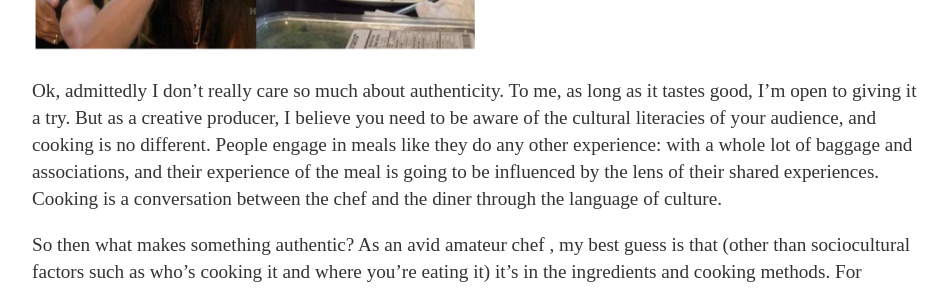
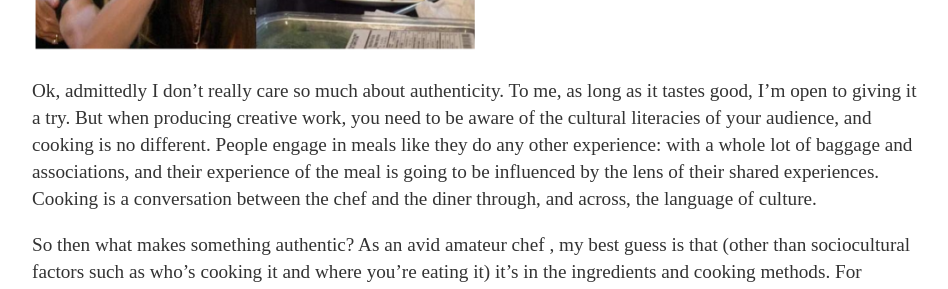
Before and after one commit to not-even-wong/not-even-wong.github.io, a Jekyll site: the page built from _posts/2019-11-12-analysing-similarities-between-recipes-with-topic-modeling.md, in a window 1280 px wide and 900 px high, scrolled down 544 px. Shown: the part 180-469 px from the top of the window, without its empty margins (160-1108 px from the left). Built offline with Jekyll 4.4.1, drawn with Linux system fonts in a browser that asks for light colours; some of the changed text lies outside the part shown.

Commit message:
Update 2019-11-12-analysing-similarities-between-recipes-with-topic-modeling.md

```diff
--- a/_posts/2019-11-12-analysing-similarities-between-recipes-with-topic-modeling.md
+++ b/_posts/2019-11-12-analysing-similarities-between-recipes-with-topic-modeling.md
@@ -11,7 +11,7 @@ Sometimes you hear people say things like "This doesn't taste authentic!"
 
 <img src="https://raw.githubusercontent.com/not-even-wong/not-even-wong.github.io/master/_posts/20191112/authenticity.png" width="50%">
 
-Ok, admittedly I don't really care so much about authenticity. To me, as long as it tastes good, I'm open to giving it a try. But as a creative producer, I believe you need to be aware of the cultural literacies of your audience, and cooking is no different. People engage in meals like they do any other experience: with a whole lot of baggage and associations, and their experience of the meal is going to be influenced by the lens of their shared experiences. Cooking is a conversation between the chef and the diner through the language of culture.
+Ok, admittedly I don't really care so much about authenticity. To me, as long as it tastes good, I'm open to giving it a try. But when producing creative work, you need to be aware of the cultural literacies of your audience, and cooking is no different. People engage in meals like they do any other experience: with a whole lot of baggage and associations, and their experience of the meal is going to be influenced by the lens of their shared experiences. Cooking is a conversation between the chef and the diner through, and across, the language of culture.
 
 So then what makes something authentic? As an avid amateur chef , my best guess is that (other than sociocultural factors such as who's cooking it and where you're eating it) it's in the ingredients and cooking methods. For example, I don't expect to see Chinese recipes call for letting dough rise before baking, and neither do I expect to see thinly sliced raw fish in American recipes. But I'd like to quantify this.
 
```
Also changed, not shown: other parts of _posts/2019-11-12-analysing-similarities-between-recipes-with-topic-modeling.md (+1 -1 lines).
